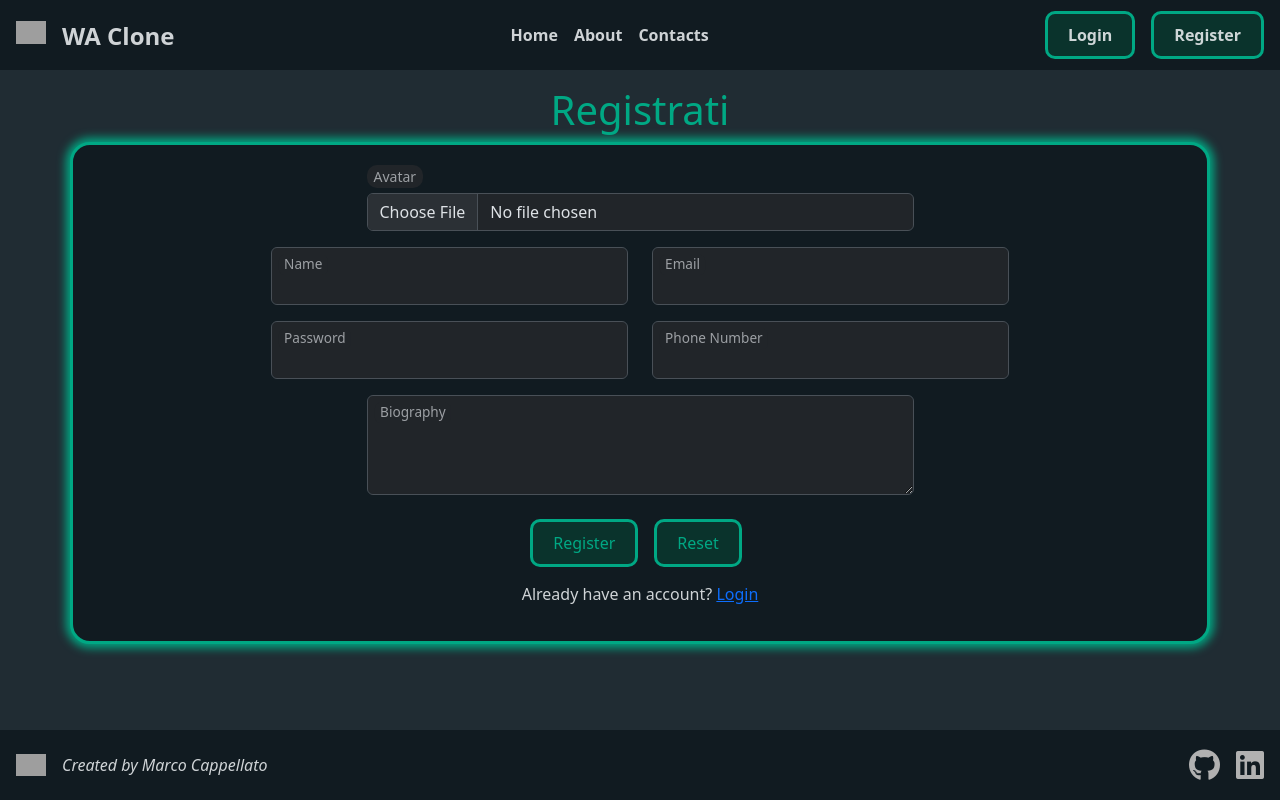
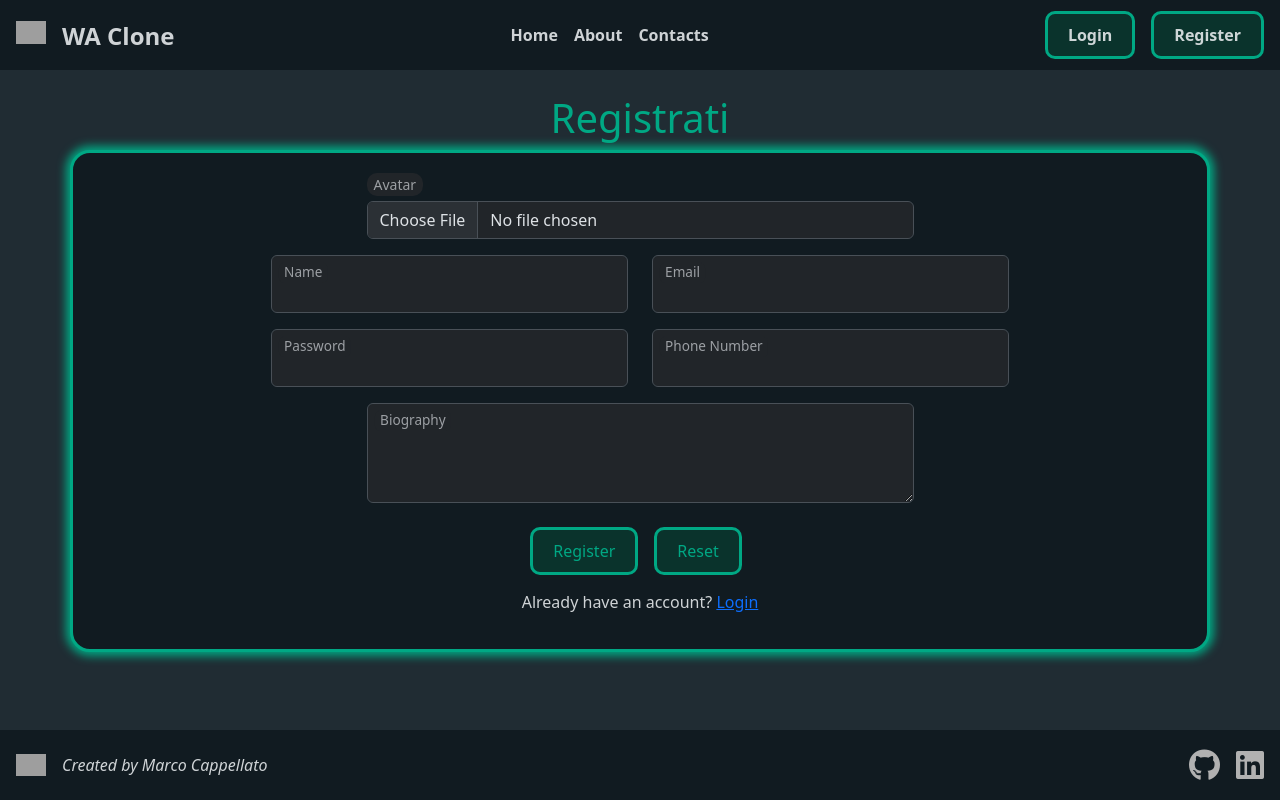
Before and after one commit to Marcap00/wa-clone, a Vue app in the folder wa-clone-fe/: page /register in a window 1280 px wide. Built offline with nearby package versions, Linux system fonts and the light colour scheme; grey boxes are pictures that could not be loaded.

Commit message:
Update AppRegister.vue: Adjust main padding

```diff
--- a/wa-clone-fe/src/pages/AppRegister.vue
+++ b/wa-clone-fe/src/pages/AppRegister.vue
@@ -48,7 +48,7 @@ const handleAvatarChange = (event) => {
 
 <template>
     <AppHeader />
-    <main class="h-main overflow-y-scroll p-3">
+    <main class="h-main overflow-y-scroll p-4">
         <div class="container">
             <div class="alert alert-success" v-if="successMessage">
                 {{ successMessage }}
```
